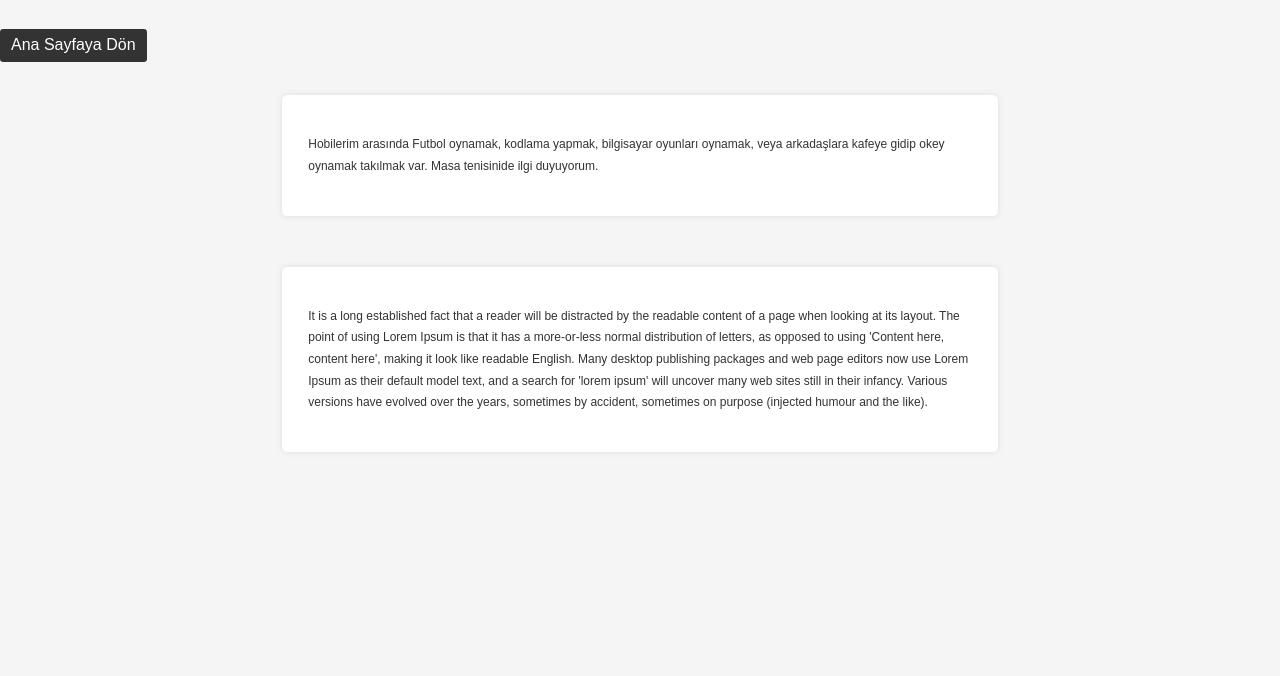
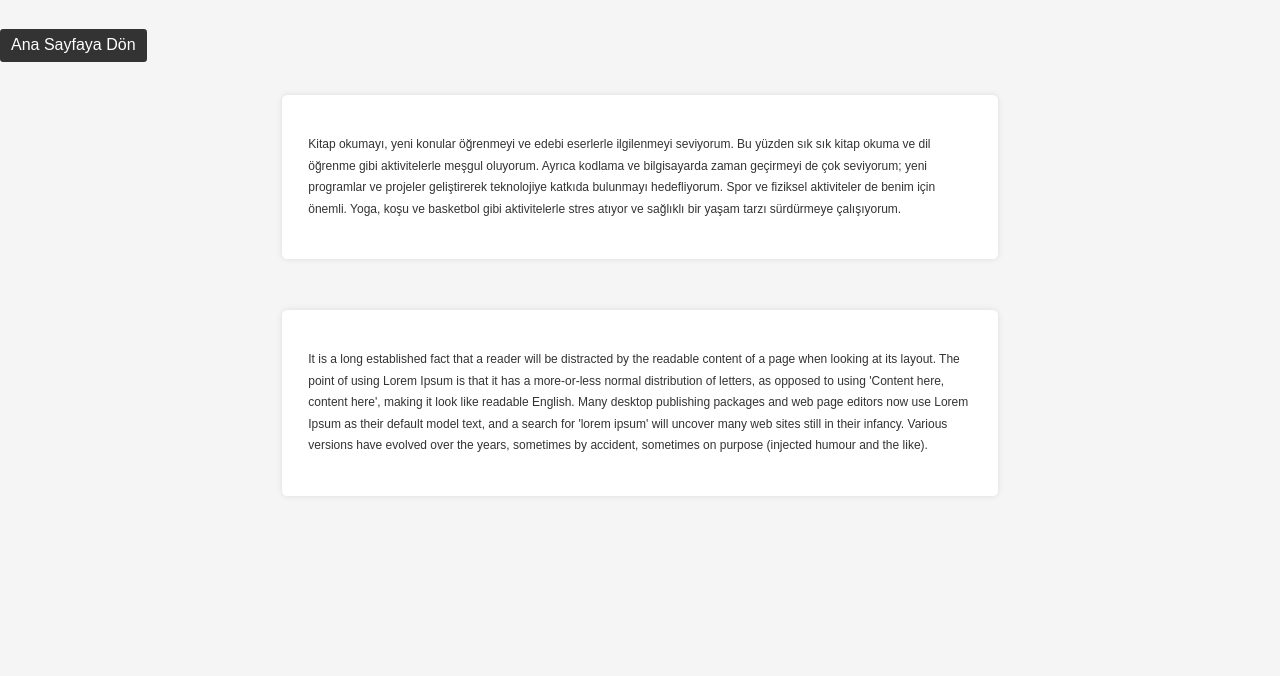
Before and after one commit to cava1290/YusufCava.github.io, a plain HTML site: page hobilerim.html in a window 1280 px wide. Shown: the part 71-747 px from the top of the page. Drawn offline with Linux system fonts and the light colour scheme.

Commit message:
Update hobilerim.html

```diff
--- a/hobilerim.html
+++ b/hobilerim.html
@@ -19,7 +19,7 @@
     </div>
 
     <div class="content">
-        <p>Hobilerim arasında Futbol oynamak, kodlama yapmak, bilgisayar oyunları oynamak, veya arkadaşlara kafeye gidip okey oynamak takılmak var. Masa tenisinide ilgi duyuyorum.</p>
+        <p>Kitap okumayı, yeni konular öğrenmeyi ve edebi eserlerle ilgilenmeyi seviyorum. Bu yüzden sık sık kitap okuma ve dil öğrenme gibi aktivitelerle meşgul oluyorum. Ayrıca kodlama ve bilgisayarda zaman geçirmeyi de çok seviyorum; yeni programlar ve projeler geliştirerek teknolojiye katkıda bulunmayı hedefliyorum. Spor ve fiziksel aktiviteler de benim için önemli. Yoga, koşu ve basketbol gibi aktivitelerle stres atıyor ve sağlıklı bir yaşam tarzı sürdürmeye çalışıyorum.</p>
     </div>
     <br>
     <div class="content">
```
